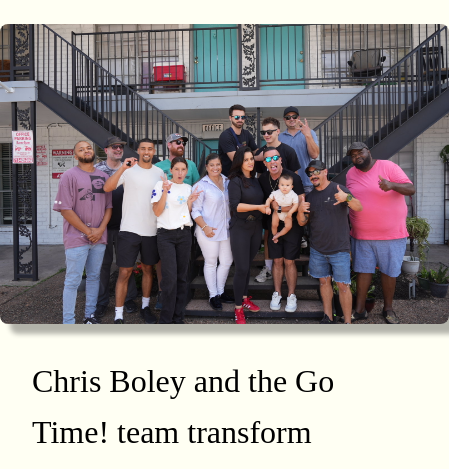
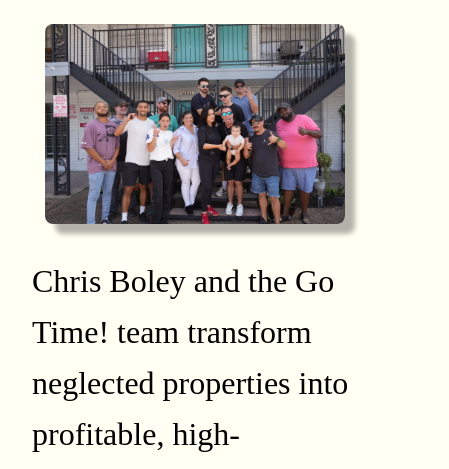
Before and after one commit to julpotter/Chris-Boley-Website, a plain HTML site: page mission.html in a window 390 px wide. Shown: the part 368-837 px from the top of the page, 449 px wide, since content can reach past the window. Drawn offline with Linux system fonts and the light colour scheme.

Commit message:
Fixed issue with viewport on Mission page.

```diff
--- a/main.css
+++ b/main.css
@@ -260,6 +260,7 @@ svg {
 .checkout {
     display: grid;
     justify-items: center;
+    text-align: center;
     align-items: end;
     margin-left: 0px;
     margin-right: 0px;
@@ -353,8 +354,8 @@ svg {
 
 @media (max-width: 600px){
     .group-photo {
-	max-width: 500px;
-	max-height: 300px;
+	max-width: 300px;
+	max-height: 200px;
 	margin: auto;
     }
 }
```
